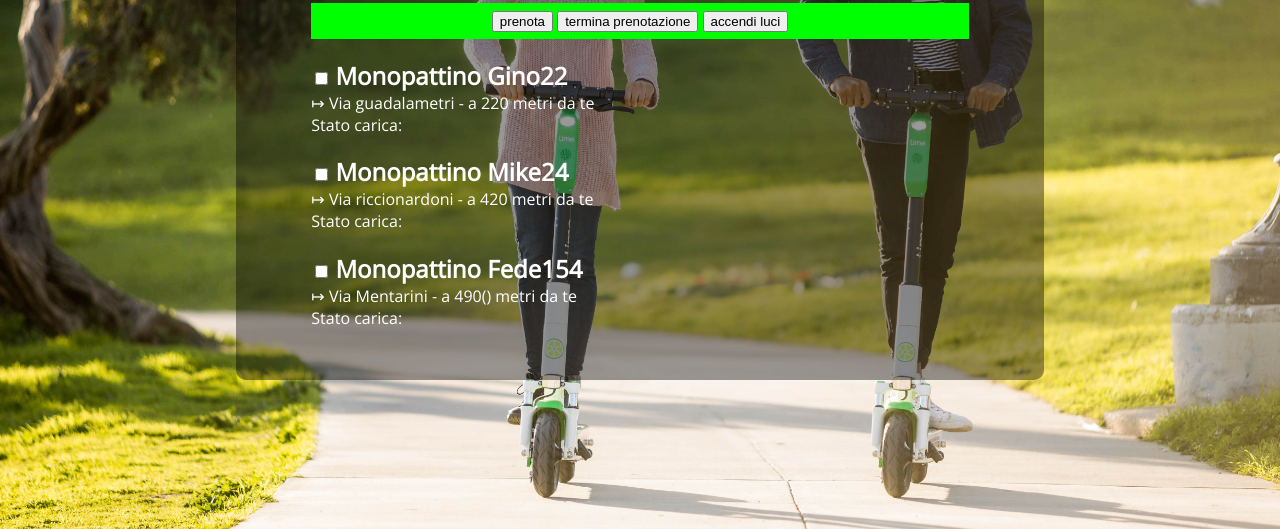
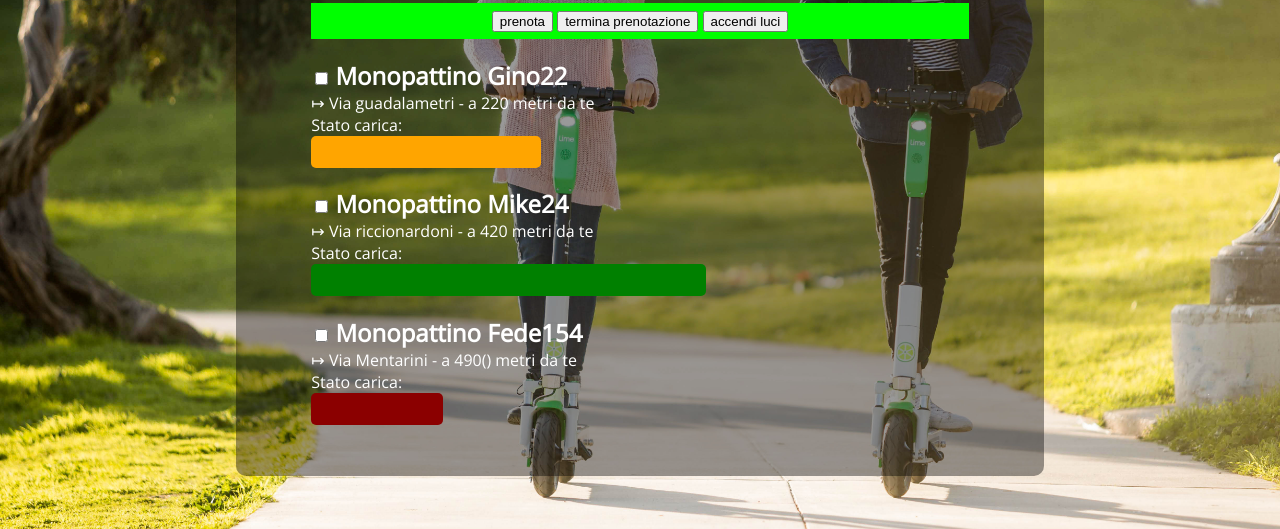
Before and after one commit to SaverioCascelli/BooleanChallenge, a plain HTML site: page Index.html in a window 1280 px wide. Shown: the part 271-800 px from the top of the page. Drawn offline with nearby package versions, Linux system fonts and the light colour scheme; a web font is replaced by a local one.

Commit message:
Update Style.css

```diff
--- a/Style.css
+++ b/Style.css
@@ -46,21 +46,26 @@ section>h1{
   margin:0;
 }
 
-.medium-charge{
+.charge{
+  height: 2em;
+  border-radius: 5px;
+}
+
+.medium{
   height: 2em;
   border-radius: 5px;
   margin-right: 65%;
   background-color: orange;
 }
 
-.full-charge{
+.full{
   height: 2em;
   border-radius: 5px;
   background-color: green;
   margin-right: 40%;
 }
 
-.low-charge{
+.low{
   height: 2em;
   border-radius: 5px;
   background-color: darkred;
```
